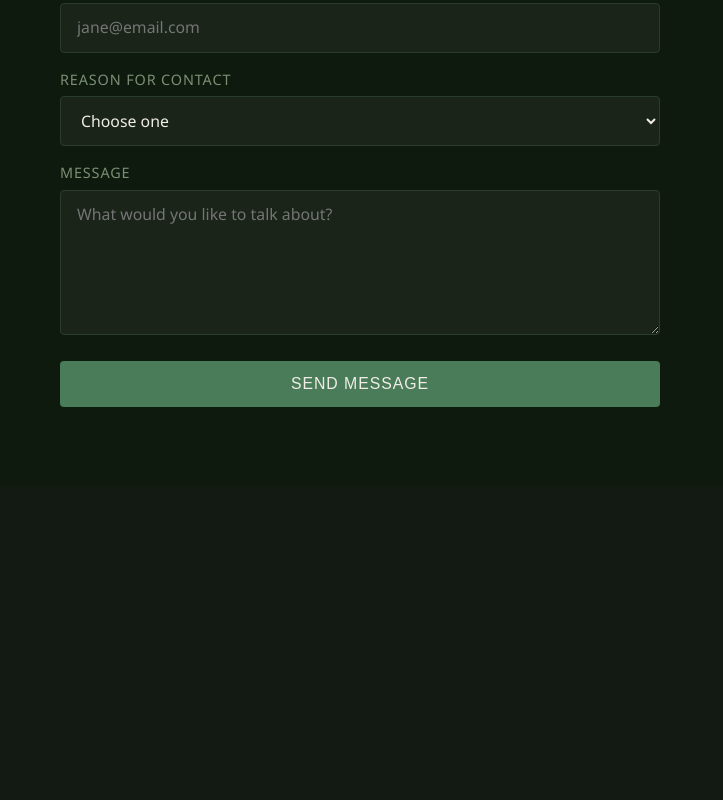
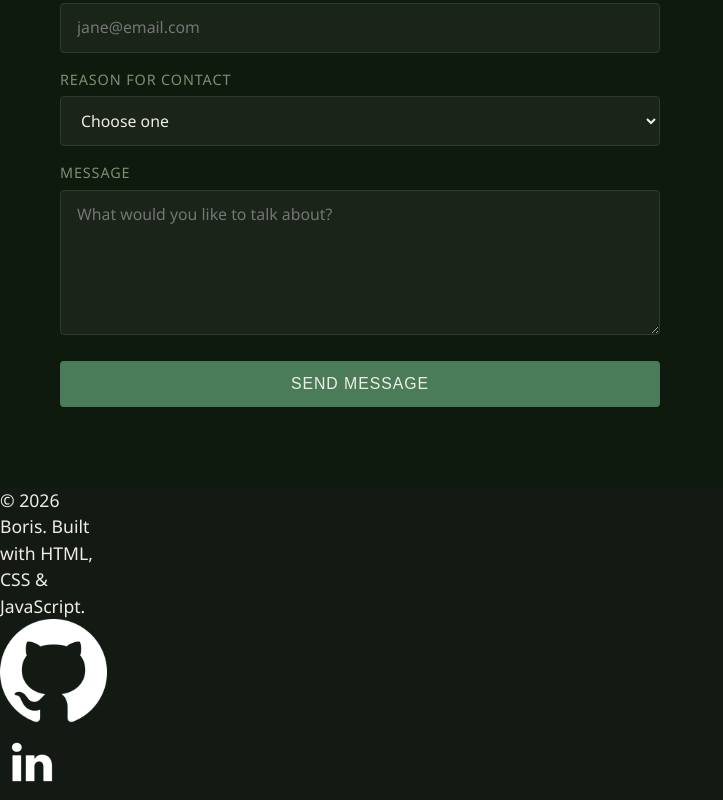
Before and after one commit to mr-boris-u/mr-boris-u.github.io, a plain HTML site: page index.html in a window 1280 px wide. Shown: the part 3738-4538 px from the top of the page, without its empty margins (0-723 px from the left). Before the commit the page ends 4225 px from the top, so only its background shows below. Drawn offline with Linux system fonts and the light colour scheme.

Commit message:
Add footer markup

```diff
--- a/index.html
+++ b/index.html
@@ -178,6 +178,18 @@
         </form>
       </section>
     </main>
+        <!-- FOOTER -->
+    <footer>
+      <p>&copy; 2026 Boris. Built with HTML, CSS &amp; JavaScript.</p>
+      <div id="footerSocial">
+        <a href="https://github.com/mr-boris-u" target="_blank">
+          <img src="assets/images/githubIcon.png" alt="GitHub">
+        </a>
+        <a href="https://www.linkedin.com" target="_blank">
+          <img src="assets/images/linkedInIcon.png" alt="LinkedIn">
+        </a>
+      </div>
+    </footer>
   </div>
 </body>
 </html>
```
